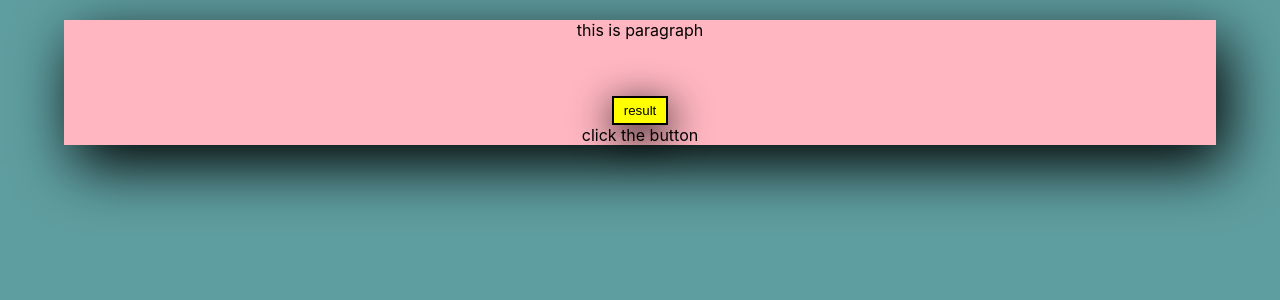
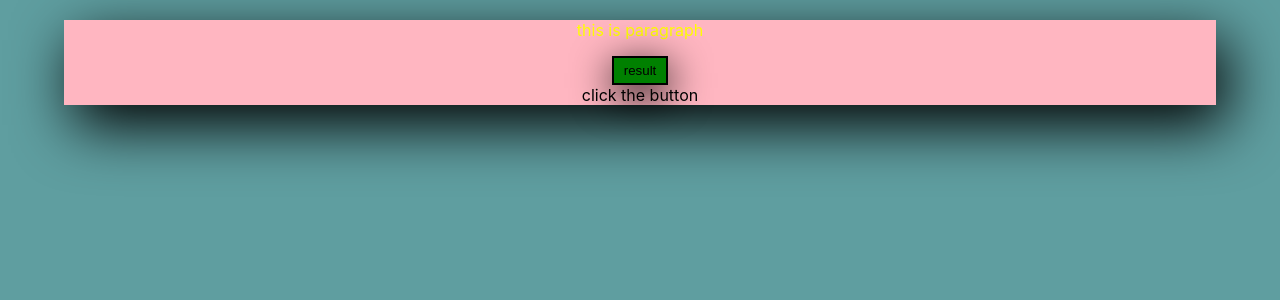
Before and after one commit to sesha472/React-Repractice-From-Scratch, a React (Create React App) app: page / in a window 1280 px wide. Shown: the top 300 px of the page. Built offline with nearby package versions, Linux system fonts and the light colour scheme.

Commit message:
styled components adding dynami styles applyling hover when button clicked

```diff
--- a/src/persons/persons.css
+++ b/src/persons/persons.css
@@ -1,4 +1,4 @@
-/* button {
+button {
   background-color: aqua;
 }
 
@@ -15,4 +15,4 @@
 
 button:hover {
   background-color: rgb(248, 244, 244);
-} */
+}
--- a/src/persons/persons.js
+++ b/src/persons/persons.js
@@ -1,9 +1,28 @@
 
 import React from 'react';
 // import Radium from 'radium';
+import styled from 'styled-components';
 
 import Person from '../person/person.js';
-// import './persons.css';
+import './persons.css';
+
+
+const StyleButton = styled.button`
+  background-color:  ${props=> props.buttonclicked ?  `red` :`green`};
+  padding:5px 10px;
+  border:2px solid black;
+  marginTop:40px;
+ box-shadow:1px 10px 40px;
+  outline:none;
+  cursor:pointer;
+
+&:hover{
+background-color: ${props=> props.buttonclicked ?  `pink` :`lightgreen`};
+padding:5px 20px;
+
+}
+`;
+
 
 class Persons extends React.Component{
     state={
@@ -57,33 +76,10 @@ deletperson=(personindex)=>{
 
   render(){
 
-    const resultstyle={
-        backgroundColor:"yellow",
-        padding:"5px 10px",
-        border:"2px solid black",
-        marginTop:"40px",
-       boxShadow:"1px 10px 40px",
-        outline:"none",
-        cursor:"pointer",
-   ':hover':{
-     backgroundColor:"hotpink",
-     padding:"5px 20px",
-
-
-   }
-    };
-
-    const stylemedia1={
-      '@Media (max-width:800px)':{
-          backgroundColor:"red",
-          width :'350px',
-
-       }
-   };
-
 
 
     let persons="click the button";
+
     if((this.state.showitems)){
       persons=(<div>
 
@@ -105,9 +101,9 @@ deletperson=(personindex)=>{
       {this.state.country} */}
 
       </div>);
-      resultstyle.backgroundColor="red";
-      resultstyle[':hover']={
-        backgroundColor:'hotpink'
+      StyleButton.backgroundColor="red"
+      StyleButton[':hover']={
+        backgroundColor:'red'
       }
     }
 
@@ -124,7 +120,7 @@ deletperson=(personindex)=>{
             <div className = "Persons">
      {/* <button style={switchstyle} onClick={()=>{this.changestate("buttonsai4")}}>switch names</button> <br/> */}
        <p className={classes.join(' ')}>this is paragraph</p>
-         <button style={resultstyle} onClick={this.togglepersons}>result</button>
+         <StyleButton buttonclicked={this.state.showitems} onClick={this.togglepersons}>result</StyleButton>
          <br/>
           {persons}
 
```
